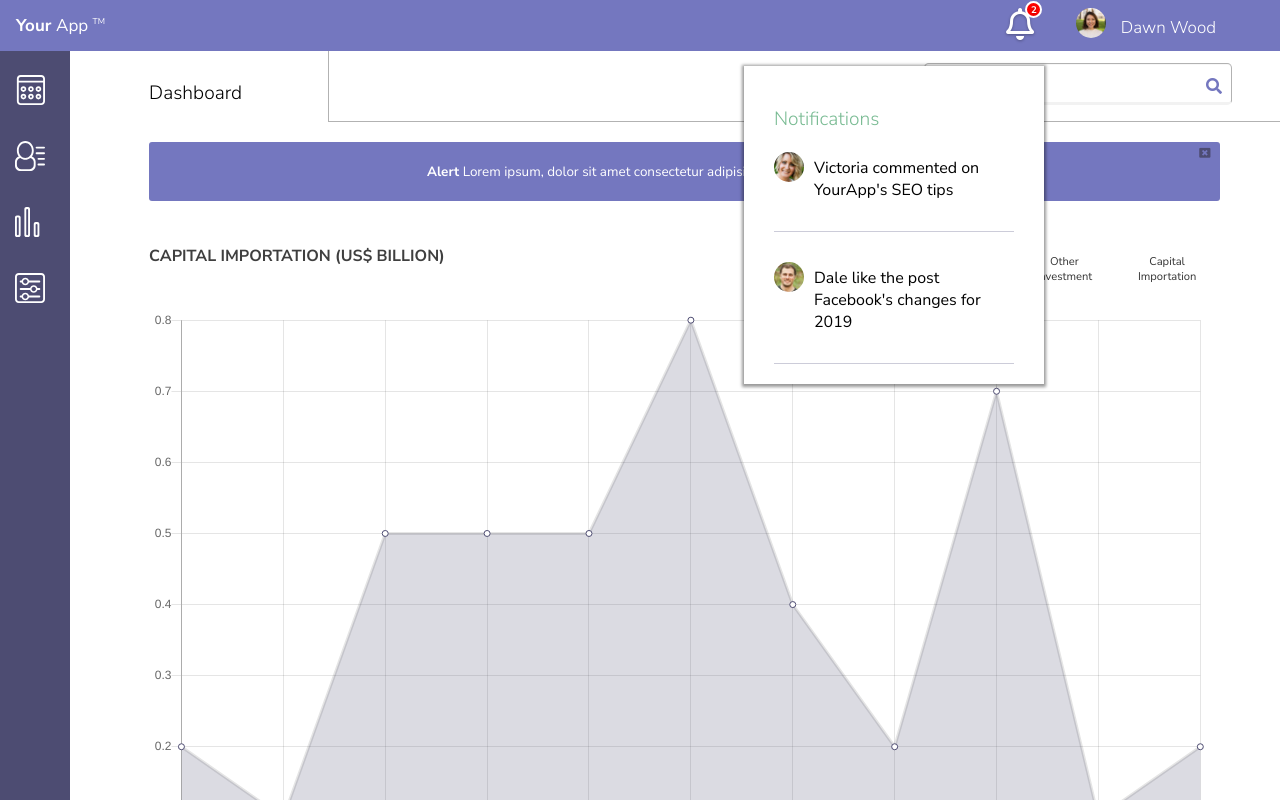
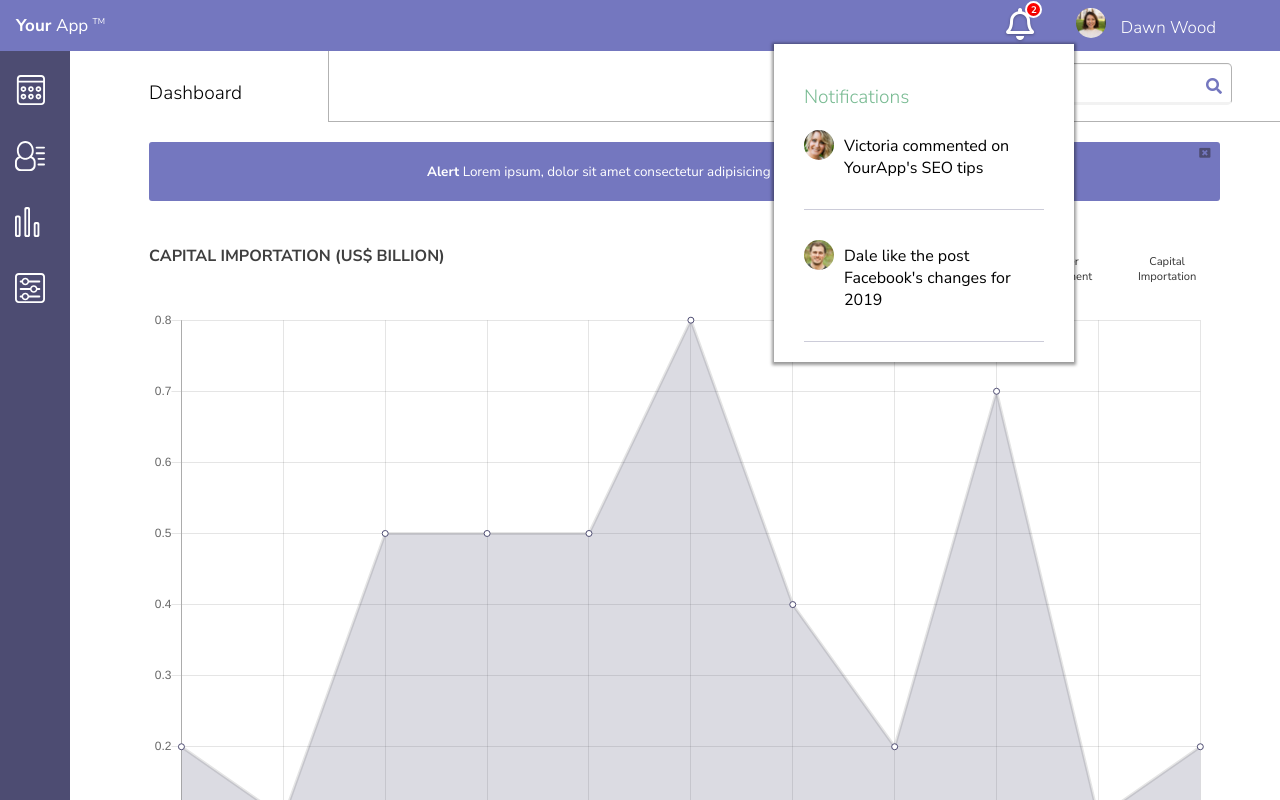
Before and after one commit to noaholatoye/Project-9, a website: page index.html in a window 1280 px wide. Both pictures are taken after a click on the icon 1020 px from the left and 24 px from the top of the page. Shown: the top 800 px of the page. Drawn offline with nearby package versions, Linux system fonts and the light colour scheme.

Commit message:
validate HTML and CSS

```diff
--- a/css/style.css
+++ b/css/style.css
@@ -312,8 +312,8 @@ svg {
 }
 .notification-box {
 	position: absolute;
-	top: 1;
-	right: 10px;
+	top: 30px;
+	right: -20px;
 	width: 300px;
 	padding: 10px 30px 20px 30px;
 	background-color: #fff;
```
